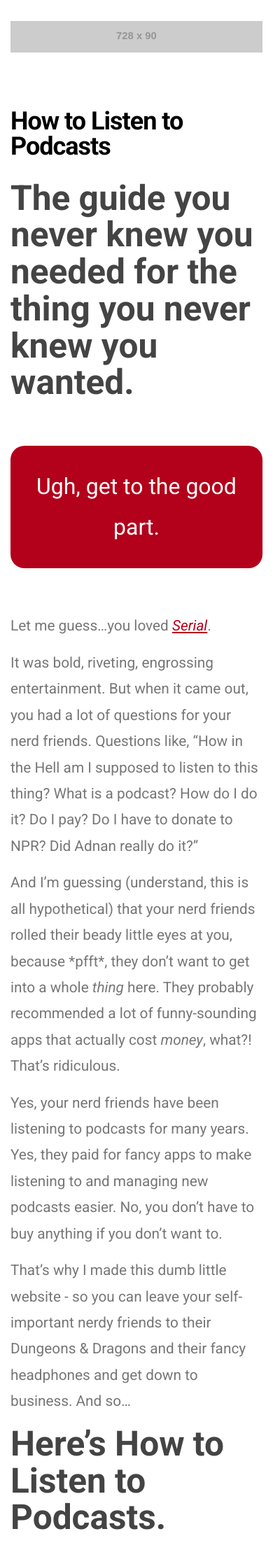
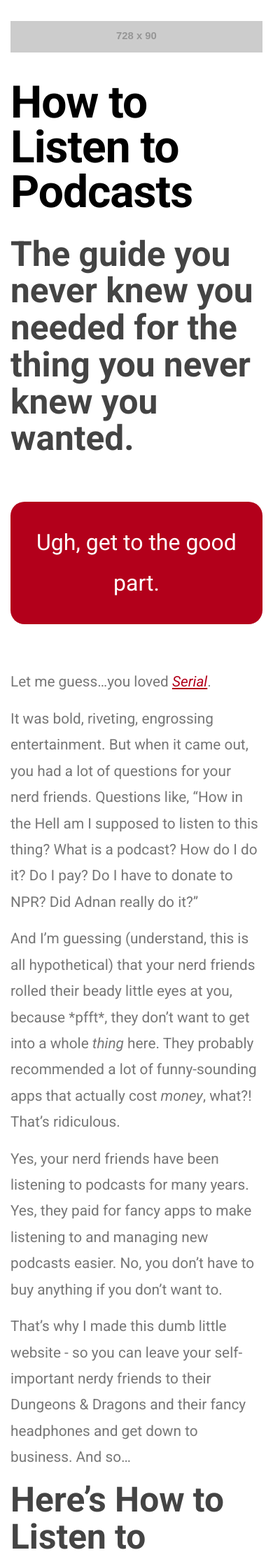
Before and after one commit to jimmymarks/podcastjustice, a Jekyll site: the page built from index.md, in a window 390 px wide. Shown: the top 2225 px of the page at 70% size. Built offline with Jekyll 4.4.1, drawn with Linux system fonts in a browser that asks for light colours.

Commit message:
Minor tweaks for mobile

```diff
--- a/_sass/_base.scss
+++ b/_sass/_base.scss
@@ -75,7 +75,7 @@
 }
 
 .threeblock-columns{
-
+  margin: 0px;
 }
 
 .threeblock-columns li{
@@ -110,6 +110,10 @@
 h3{
   color: $h3color;
   font-size: 2.75rem;
+  @include media-query($on-palm) {
+    font-size: 2.15rem;
+    line-height: initial;
+  }
 }
 
 p, li{font-size: 1.3rem;}
--- a/_sass/_layout.scss
+++ b/_sass/_layout.scss
@@ -199,7 +199,7 @@
 }
 
 .post-header img{
-    margin-bottom: 5rem;
+    margin-bottom: 2.5rem;
 }
 
 .post-title {
@@ -208,7 +208,10 @@
     line-height: 1;
 
     @include media-query($on-laptop) {
-        font-size: 36px;
+        //font-size: 36px;
+        .post-header img{
+            margin-bottom: 5rem;
+        }
     }
 }
 
```
Also changed, not shown: 2 other files.
